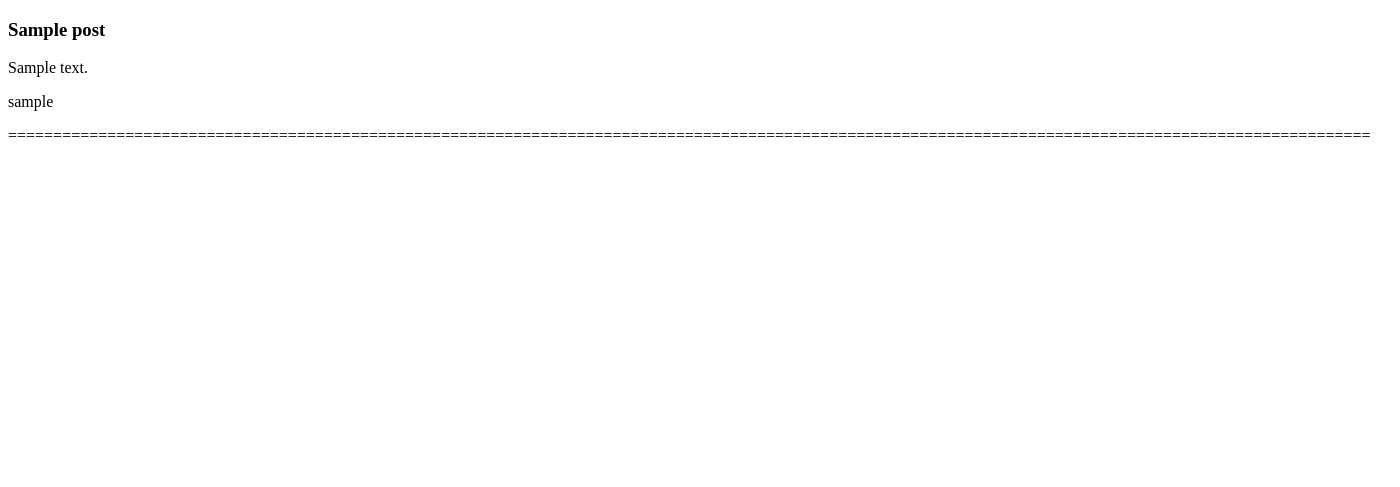
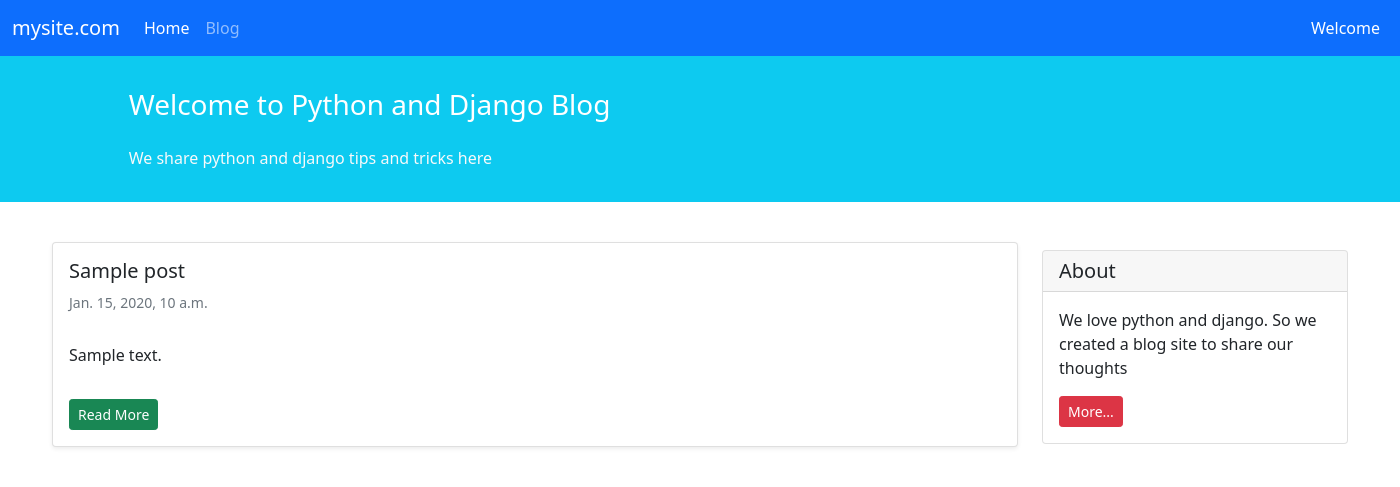
Before and after one commit to github-1403/blog_django_project, a Django app: page /blog/ in a window 1400 px wide. Shown: the top 487 px of the page. Run offline with Django 5.2, Linux system fonts and the light colour scheme; tables that the repository leaves empty hold one stand-in row (values such as "Sample post").

Commit message:
add frontend file for post list page

```diff
--- a/blog/templates/blog/posts_list.html
+++ b/blog/templates/blog/posts_list.html
@@ -4,11 +4,40 @@
 {% endblock title %}
 
 {% block content %}
-    {% for post in all_posts %}
-        <h3>{{ post.title }}</h3>
-        <p>{{ post.text }}</p>
-        <p>{{ post.author }}</p>
-        <p>=======================================================================================================================================================</p>
-    {% endfor %}
+
+    <div class="container mt-4">
+        <div class="row">
+            <div class="col-9">
+                {% for post in all_posts %}
+                    <div class="card shadow-sm my-3">
+                    <div class="card-body">
+                        <h5 class="card-title">{{ post.title }}</h5>
+                        <h6 class="card-subtitle mb-2 text-muted small py-2">{{ post.datetime_modified }}</h6>
+                        <p class="card-text py-3">
+                            {{ post.text }}
+                        </p>
+                        <div class="btn btn-sm btn-success">Read More</div>
+                    </div>
+                </div>
+                {% endfor %}
+
+            </div>
+            <div class="col-3">
+                <div class="card my-4">
+                    <h5 class="card-header">About</h5>
+                    <div class="card-body">
+                        <p class="card-text">We love python and django. So we created a blog site to share our
+                            thoughts</p>
+                        <a href="#"
+                           class="btn btn-sm btn-danger">
+                            More...
+                        </a>
+                    </div>
+                </div>
+
+            </div>
+        </div>
+    </div>
+
 
 {% endblock content %}
--- a/templates/_base.html
+++ b/templates/_base.html
@@ -1,13 +1,55 @@
 <!doctype html>
 <html lang="en">
 <head>
-    <meta charset="UTF-8">
-    <meta name="viewport"
-          content="width=device-width, user-scalable=no, initial-scale=1.0, maximum-scale=1.0, minimum-scale=1.0">
-    <meta http-equiv="X-UA-Compatible" content="ie=edge">
+    <!-- Required meta tags -->
+    <meta charset="utf-8">
+    <meta name="viewport" content="width=device-width, initial-scale=1">
+
+    <!-- Bootstrap CSS -->
+    <link href="https://cdn.jsdelivr.net/npm/bootstrap@5.1.3/dist/css/bootstrap.min.css" rel="stylesheet"
+          integrity="sha384-1BmE4kWBq78iYhFldvKuhfTAU6auU8tT94WrHftjDbrCEXSU1oBoqyl2QvZ6jIW3" crossorigin="anonymous">
+
     <title>{% block page_title %}{% endblock page_title %}</title>
 </head>
 <body>
+<nav class="navbar navbar-expand-lg navbar-dark bg-primary">
+    <div class="container-fluid">
+        <a class="navbar-brand" href="#">mysite.com</a>
+        <button class="navbar-toggler" type="button" data-bs-toggle="collapse" data-bs-target="#navbarNavAltMarkup"
+                aria-controls="navbarNavAltMarkup" aria-expanded="false" aria-label="Toggle navigation">
+            <span class="navbar-toggler-icon"></span>
+        </button>
+        <div class="collapse navbar-collapse" id="navbarNavAltMarkup">
+            <div class="navbar-nav">
+                <a class="nav-link active" aria-current="page" href="#">Home</a>
+                <a class="nav-link" href="#">Blog</a>
+            </div>
+        </div>
+        <div class="mx-2 text-white">Welcome</div>
+    </div>
+</nav>
+
+<div class="container-fluid bg-info">
+    <div class="row py-3">
+        <div class="col-md-8 col-md-10 mx-auto">
+            <h3 class="my-4 mt-3 text-white">Welcome to Python and Django Blog</h3>
+            <p class="text-light">We share python and django tips and tricks here</p>
+        </div>
+    </div>
+</div>
+
 {% block content %}{% endblock content %}
+<!-- Optional JavaScript; choose one of the two! -->
+
+<!-- Option 1: Bootstrap Bundle with Popper -->
+<script src="https://cdn.jsdelivr.net/npm/bootstrap@5.1.3/dist/js/bootstrap.bundle.min.js"
+        integrity="sha384-ka7Sk0Gln4gmtz2MlQnikT1wXgYsOg+OMhuP+IlRH9sENBO0LRn5q+8nbTov4+1p"
+        crossorigin="anonymous"></script>
+
+<!-- Option 2: Separate Popper and Bootstrap JS -->
+<!--
+<script src="https://cdn.jsdelivr.net/npm/@popperjs/core@2.10.2/dist/umd/popper.min.js" integrity="sha384-7+zCNj/IqJ95wo16oMtfsKbZ9ccEh31eOz1HGyDuCQ6wgnyJNSYdrPa03rtR1zdB" crossorigin="anonymous"></script>
+<script src="https://cdn.jsdelivr.net/npm/bootstrap@5.1.3/dist/js/bootstrap.min.js" integrity="sha384-QJHtvGhmr9XOIpI6YVutG+2QOK9T+ZnN4kzFN1RtK3zEFEIsxhlmWl5/YESvpZ13" crossorigin="anonymous"></script>
+-->
 </body>
 </html>
```
